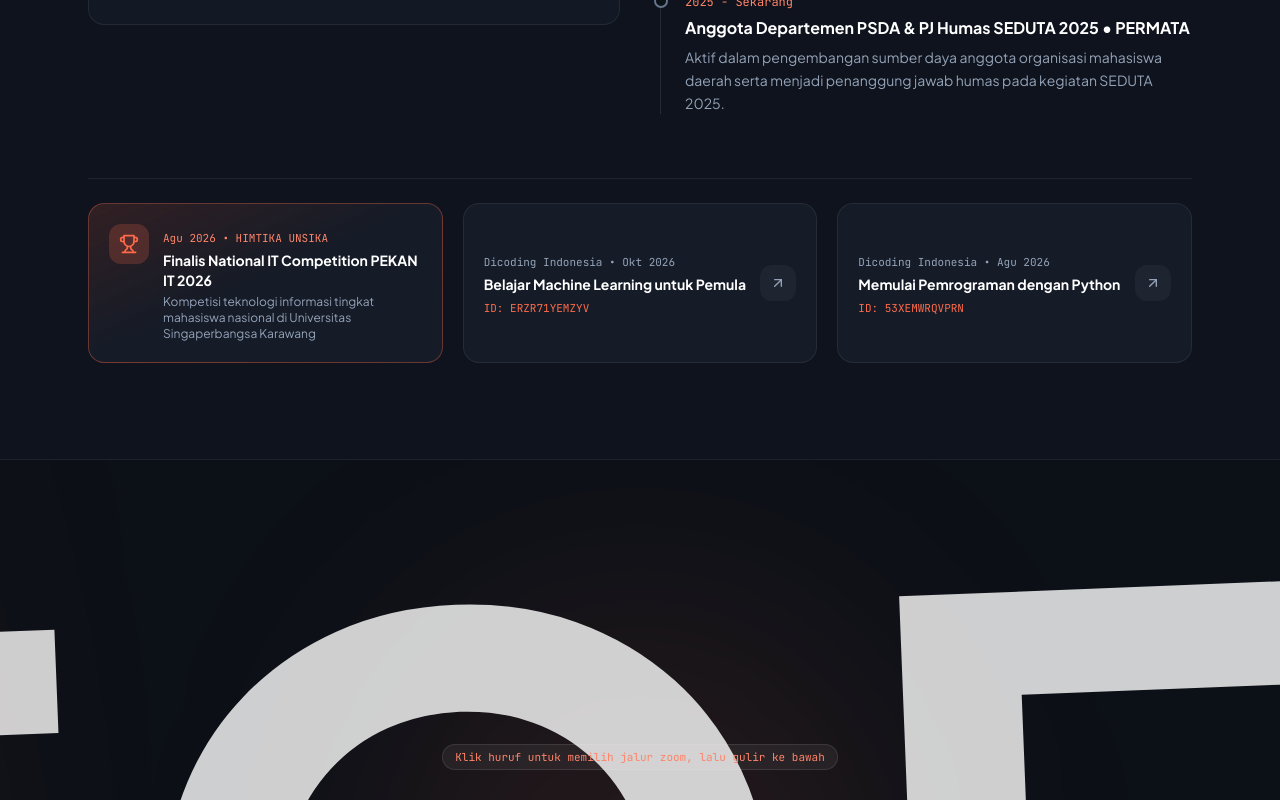
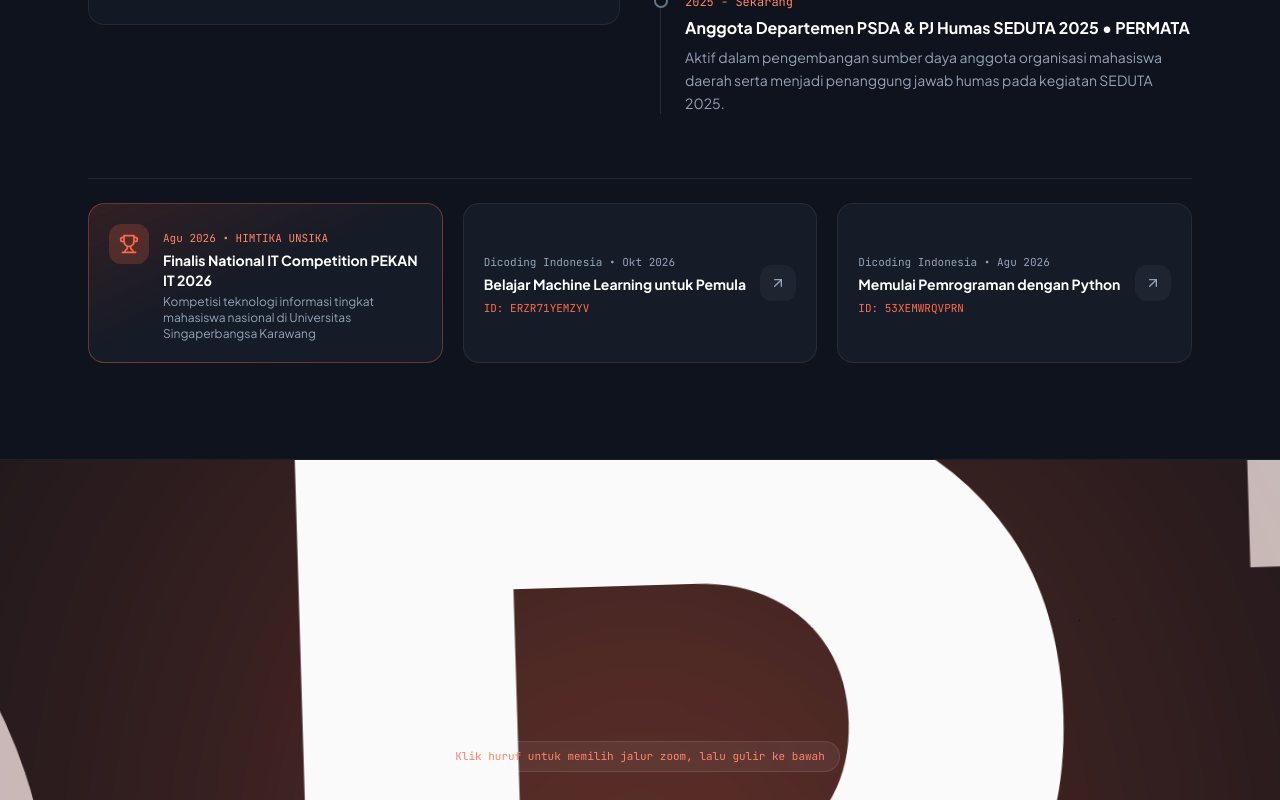
Before and after one commit to kemalmelvinibrahim66/Kemal-Portofolio, a React (Vite) app: page / in a window 1280 px wide. Shown: the part 3780-4580 px from the top of the page. Built offline with nearby package versions, Linux system fonts and the light colour scheme; the HTML template or start-up script is replaced by a standard one.

Commit message:
fix(portal): anchor zoom transformOrigin and camera x-shift to selected letter

```diff
--- a/src/components/LetterPortal.jsx
+++ b/src/components/LetterPortal.jsx
@@ -1,57 +1,106 @@
-import { useRef, useState } from 'react';
+import { useRef, useState, useLayoutEffect } from 'react';
 import { motion, useScroll, useTransform } from 'framer-motion';
 
 export function LetterPortal({ copy }) {
   const word = (copy?.word || 'PORTOFOLIO').split('');
   const [selectedIndex, setSelectedIndex] = useState(2); // Default 'R'
+  const [originPercent, setOriginPercent] = useState(25);
   const portalRef = useRef(null);
+  const wordContainerRef = useRef(null);
+  const letterRefs = useRef([]);
+
+  // Measure the exact horizontal center percentage of the clicked letter inside the word container
+  useLayoutEffect(() => {
+    const updateOrigin = () => {
+      const container = wordContainerRef.current;
+      const letterEl = letterRefs.current[selectedIndex];
+      if (container && letterEl) {
+        const containerRect = container.getBoundingClientRect();
+        const letterRect = letterEl.getBoundingClientRect();
+        if (containerRect.width > 0) {
+          const letterCenter =
+            letterRect.left - containerRect.left + letterRect.width / 2;
+          const pct = (letterCenter / containerRect.width) * 100;
+          setOriginPercent(pct);
+          return;
+        }
+      }
+      // Fallback mathematical estimate if DOM layout isn't measured (e.g. JSDOM)
+      const fallbackPct = ((selectedIndex + 0.5) / word.length) * 100;
+      setOriginPercent(fallbackPct);
+    };
+
+    updateOrigin();
+    window.addEventListener('resize', updateOrigin);
+    return () => window.removeEventListener('resize', updateOrigin);
+  }, [selectedIndex, word.length]);
 
   const { scrollYProgress } = useScroll({
     target: portalRef,
     offset: ['start start', 'end end'],
   });
 
-  const scale = useTransform(scrollYProgress, [0, 0.45, 1], [1, 2.8, 18]);
-  const rotate = useTransform(scrollYProgress, [0, 1], [0, -4]);
-  const lightOverlayOpacity = useTransform(scrollYProgress, [0.55, 0.92], [0, 1]);
+  // Shift the chosen letter to the center of the viewport as we zoom in, and scale around that exact letter!
+  const targetShiftPercent = 50 - originPercent;
+  const x = useTransform(
+    scrollYProgress,
+    [0, 0.35, 1],
+    ['0%', `${targetShiftPercent}%`, `${targetShiftPercent}%`]
+  );
+  const scale = useTransform(scrollYProgress, [0, 0.4, 0.85, 1], [1, 3.2, 24, 48]);
+  const rotate = useTransform(scrollYProgress, [0, 1], [0, -3]);
+  const helperTextOpacity = useTransform(scrollYProgress, [0, 0.18], [1, 0]);
+  const lightOverlayOpacity = useTransform(scrollYProgress, [0.58, 0.9], [0, 1]);
 
   return (
     <section
       ref={portalRef}
       aria-label="Portfolio Portal Transition"
-      className="relative h-[135vh] bg-[#0C1017] select-none"
+      className="relative h-[155vh] bg-[#0C1017] select-none"
     >
       <div className="sticky top-0 h-screen w-full overflow-hidden flex flex-col items-center justify-center">
         {/* Subtle Radial Coral Backdrop */}
         <div className="absolute w-[520px] h-[520px] rounded-full bg-[#FF6B4A]/10 blur-[130px] pointer-events-none" />
 
-        {/* Interactive Letter Picker Header */}
-        <div className="relative z-20 text-center px-6 mb-8 space-y-2">
-          <span className="inline-block px-3 py-1 rounded-full bg-white/[0.06] border border-white/10 text-[11px] font-mono text-[#FF856A]">
+        {/* Interactive Letter Picker Header (fades out cleanly as zoom begins) */}
+        <motion.div
+          style={{ opacity: helperTextOpacity }}
+          className="relative z-20 text-center px-6 mb-8 space-y-2"
+        >
+          <span className="inline-block px-3.5 py-1.5 rounded-full bg-white/[0.06] border border-white/10 text-[11px] font-mono text-[#FF856A]">
             {copy?.hint || 'Klik huruf untuk memilih jalur zoom, lalu gulir ke bawah'}
           </span>
-        </div>
+        </motion.div>
 
-        {/* Giant Zooming Word */}
+        {/* Giant Zooming Word Anchored to Selected Letter's Exact Transform-Origin */}
         <motion.div
-          style={{ scale, rotate }}
+          ref={wordContainerRef}
+          style={{
+            x,
+            scale,
+            rotate,
+            transformOrigin: `${originPercent}% 50%`,
+          }}
           role="radiogroup"
           aria-label="Choose portal letter"
-          className="relative z-10 flex items-center justify-center gap-1 sm:gap-2 px-4"
+          className="relative z-10 flex items-center justify-center gap-1 sm:gap-2 px-4 will-change-transform"
         >
           {word.map((letter, idx) => {
             const isSelected = idx === selectedIndex;
             return (
               <button
                 key={`${letter}-${idx}`}
+                ref={(el) => {
+                  letterRefs.current[idx] = el;
+                }}
                 type="button"
                 role="radio"
                 aria-checked={isSelected}
                 onClick={() => setSelectedIndex(idx)}
-                className={`text-4xl sm:text-7xl md:text-8xl lg:text-9xl font-black tracking-tighter transition-all duration-300 px-1 rounded-xl ${
+                className={`text-4xl sm:text-7xl md:text-8xl lg:text-9xl font-black tracking-tighter transition-colors duration-200 px-1 rounded-xl ${
                   isSelected
-                    ? 'text-[#FAFAFA] drop-shadow-[0_0_35px_rgba(255,107,74,0.85)] scale-110'
-                    : 'text-white/80 hover:text-white'
+                    ? 'text-[#FAFAFA] drop-shadow-[0_0_35px_rgba(255,107,74,0.85)]'
+                    : 'text-white/75 hover:text-white'
                 }`}
               >
                 {letter}
@@ -60,9 +109,12 @@ export function LetterPortal({ copy }) {
           })}
         </motion.div>
 
-        <p className="relative z-20 mt-8 text-xs font-mono text-slate-400 px-6 text-center">
+        <motion.p
+          style={{ opacity: helperTextOpacity }}
+          className="relative z-20 mt-8 text-xs font-mono text-slate-400 px-6 text-center"
+        >
           {copy?.sub}
-        </p>
+        </motion.p>
 
         {/* Seamless White Portal Wash at End of Zoom */}
         <motion.div
```
